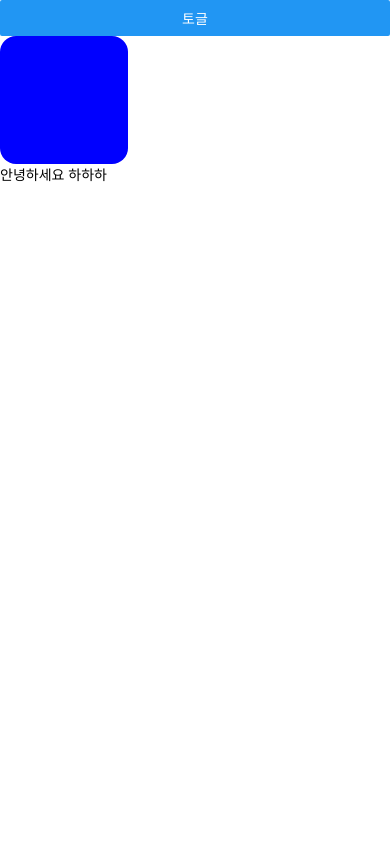
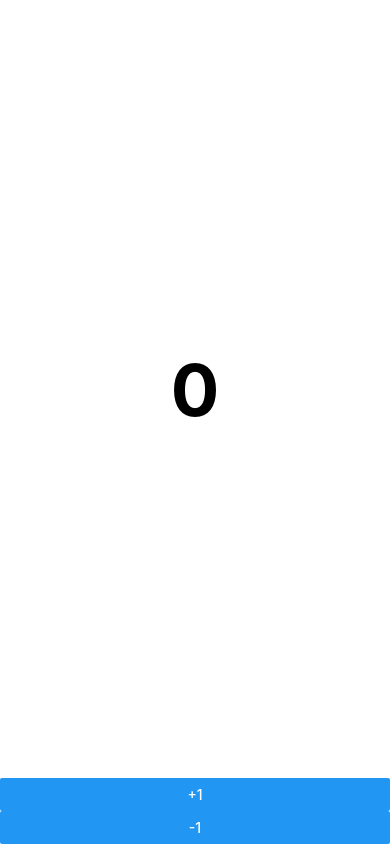
Before and after one commit to dunz/LearnReactNative, a React Native app: screen / in a window 390 px wide. Built offline with nearby package versions, Linux system fonts and the light colour scheme.

Commit message:
Counter 만들기

```diff
--- a/App.js
+++ b/App.js
@@ -1,24 +1,24 @@
 import React, {useState} from 'react';
-import {Button, SafeAreaView} from 'react-native';
-import Greeting from './components/Greeting';
-import Box from './components/Box';
+import {SafeAreaView, StyleSheet} from 'react-native';
+import Counter from './components/Counter';
 
 const App = () => {
-  const [visible, setVisible] = useState(true);
+  const [count, setCount] = useState(0);
 
-  const onPress = () => {
-    setVisible(!visible);
-  };
+  const onIncrease = () => setCount(count + 1);
+  const onDecrease = () => setCount(count - 1);
 
   return (
-    <SafeAreaView>
-      <Button title="토글" onPress={onPress} />
-      {visible && <Box rounded size="large" color="blue" />}
-      <Greeting
-        name={'하하하'} // ㅁㄴㅇㄹ
-      />
+    <SafeAreaView style={styles.full}>
+      <Counter count={count} onIncrease={onIncrease} onDecrease={onDecrease} />
     </SafeAreaView>
   );
 };
 
+const styles = StyleSheet.create({
+  full: {
+    flex: 1,
+  },
+});
+
 export default App;
--- /dev/null
+++ b/components/Counter/index.js
@@ -0,0 +1,29 @@
+import React from 'react';
+import {Button, StyleSheet, Text, View} from 'react-native';
+
+const Counter = ({count, onIncrease, onDecrease}) => (
+  <View style={styles.wrapper}>
+    <View style={styles.numberArea}>
+      <Text style={styles.number}>{count}</Text>
+    </View>
+    <Button title="+1" onPress={onIncrease} />
+    <Button title="-1" onPress={onDecrease} />
+  </View>
+);
+
+const styles = StyleSheet.create({
+  wrapper: {
+    flex: 1,
+  },
+  numberArea: {
+    flex: 1,
+    alignItems: 'center',
+    justifyContent: 'center',
+  },
+  number: {
+    fontSize: 72,
+    fontWeight: 'bold',
+  },
+});
+
+export default Counter;
```
